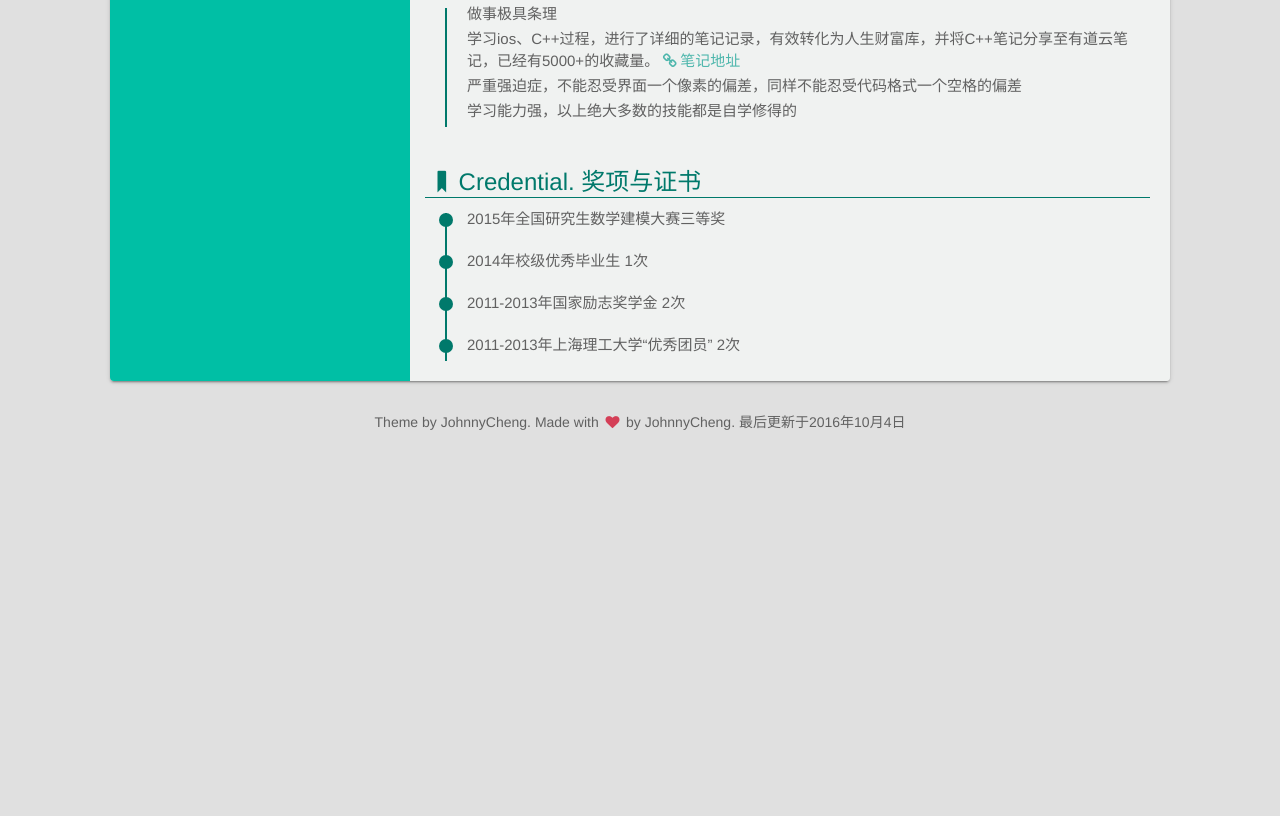
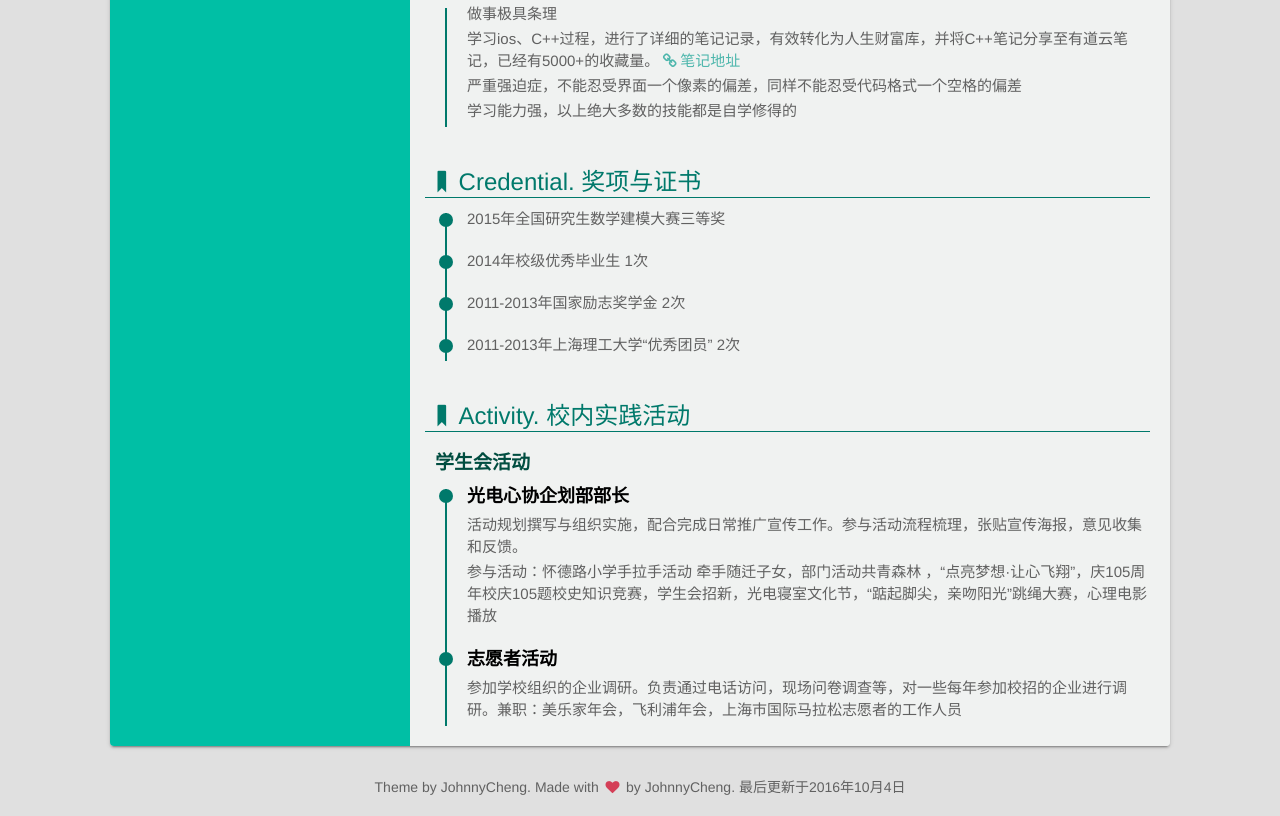
Before and after one commit to johnnychengchj123/cv, a website: page index.html in a window 1280 px wide. Shown: the part 2976-3792 px from the top of the page. Before the commit the page ends 3427 px from the top, so only its background shows below. Drawn offline with Linux system fonts and the light colour scheme.

Commit message:
更新print简历，并添加学校活动信息

```diff
--- a/index.html
+++ b/index.html
@@ -282,7 +282,23 @@
                         </li>
                     </ul>
                 </li>
-
+				<li>
+                    <dt><i class="icon-bookmark"></i>Activity. 校内实践活动</dt>
+                    <h3>学生会活动</h3>
+                    <ul class="exp">
+                        <li>
+                            <div class="circle"></div>
+                            <h4>光电心协企划部部长</h4>
+                            <p>活动规划撰写与组织实施，配合完成日常推广宣传工作。参与活动流程梳理，张贴宣传海报，意见收集和反馈。</p>
+							<p>参与活动：怀德路小学手拉手活动 牵手随迁子女，部门活动共青森林 ，“点亮梦想·让心飞翔”，庆105周年校庆105题校史知识竞赛，学生会招新，光电寝室文化节，“踮起脚尖，亲吻阳光”跳绳大赛，心理电影播放</p>
+                        </li>
+                        <li>
+                            <div class="circle"></div>
+                            <h4>志愿者活动</h4>
+                            <p> 参加学校组织的企业调研。负责通过电话访问，现场问卷调查等，对一些每年参加校招的企业进行调研。兼职：美乐家年会，飞利浦年会，上海市国际马拉松志愿者的工作人员</p>
+                        </li>
+                    </ul>
+                </li>
 
 
             </ul>
```
Also changed, not shown: 去除侧边栏的精简print最新版.html (+1 -1 lines), 1 other file.
